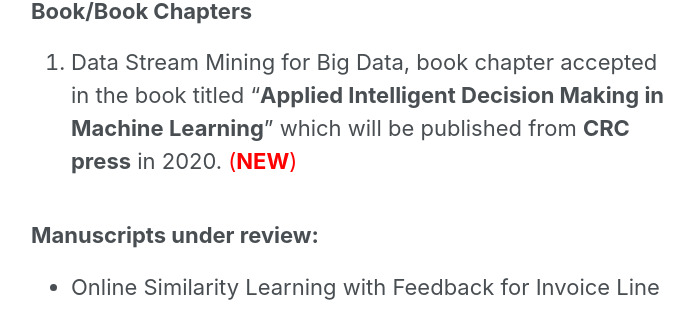
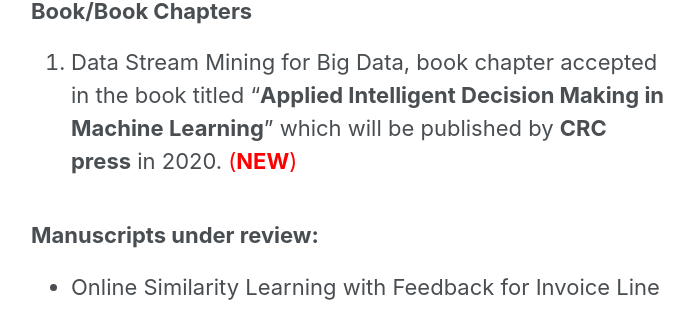
Before and after one commit to chandreshiit/oldsite, a Jekyll site: the page built from _pages/research.md, in a window 1280 px wide and 900 px high, scrolled down 552 px. Shown: the part 145-454 px from the top of the window, without its empty margins (291-986 px from the left). Built offline with Jekyll 4.4.1, drawn with Linux system fonts in a browser that asks for light colours; cached includes are drawn as plain includes; nearby versions of some CDN libraries.

Commit message:
added lect 13

```diff
--- a/_pages/research.md
+++ b/_pages/research.md
@@ -11,7 +11,7 @@ author_profile: false
 
 
 ### Book/Book Chapters
-1. Data Stream Mining for Big Data, book chapter accepted  in the book titled "**Applied Intelligent Decision Making in Machine Learning**" which will be published from **CRC press** in 2020. <span style="color:red">(**NEW**)</span>
+1. Data Stream Mining for Big Data, book chapter accepted  in the book titled "**Applied Intelligent Decision Making in Machine Learning**" which will be published by **CRC press** in 2020. <span style="color:red">(**NEW**)</span>
 
 
 
```
